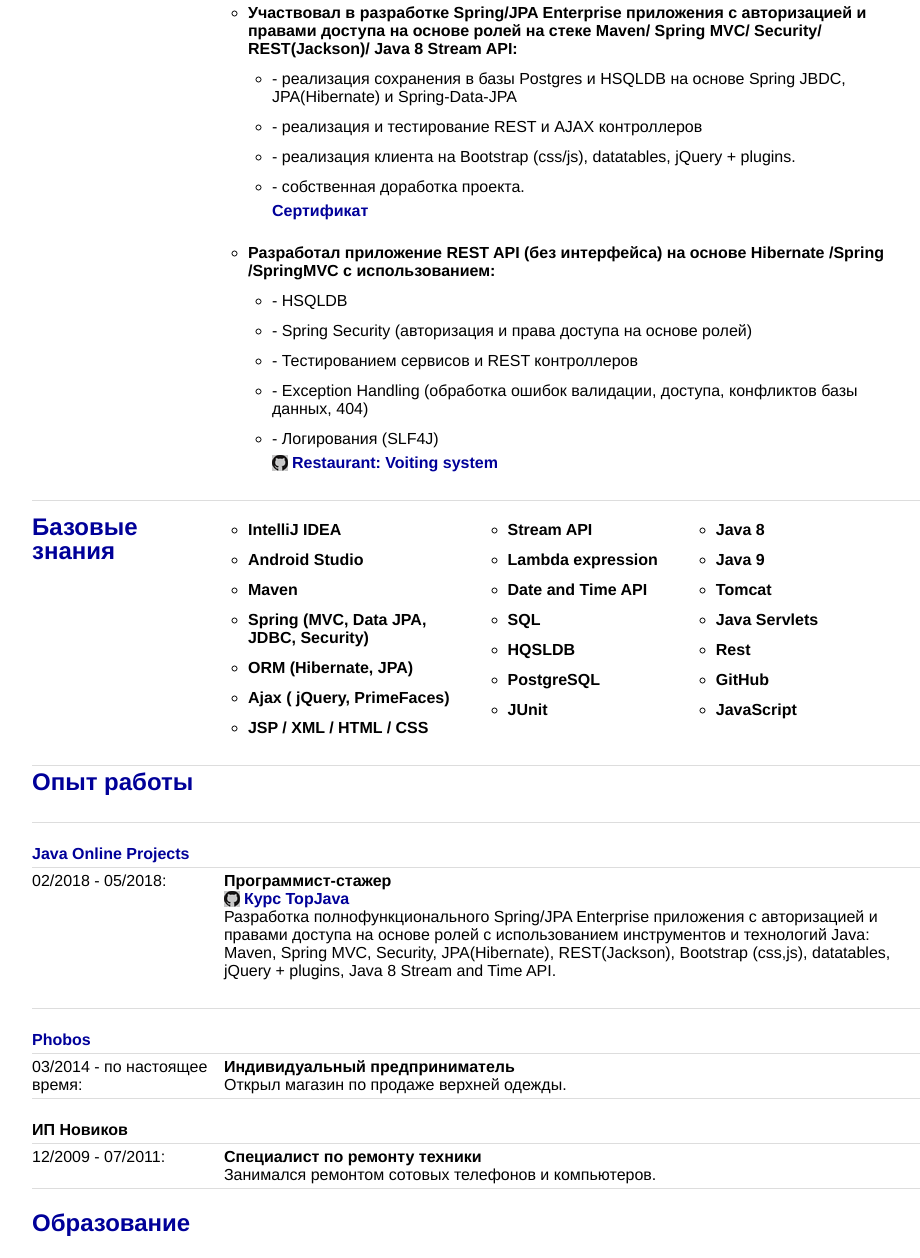
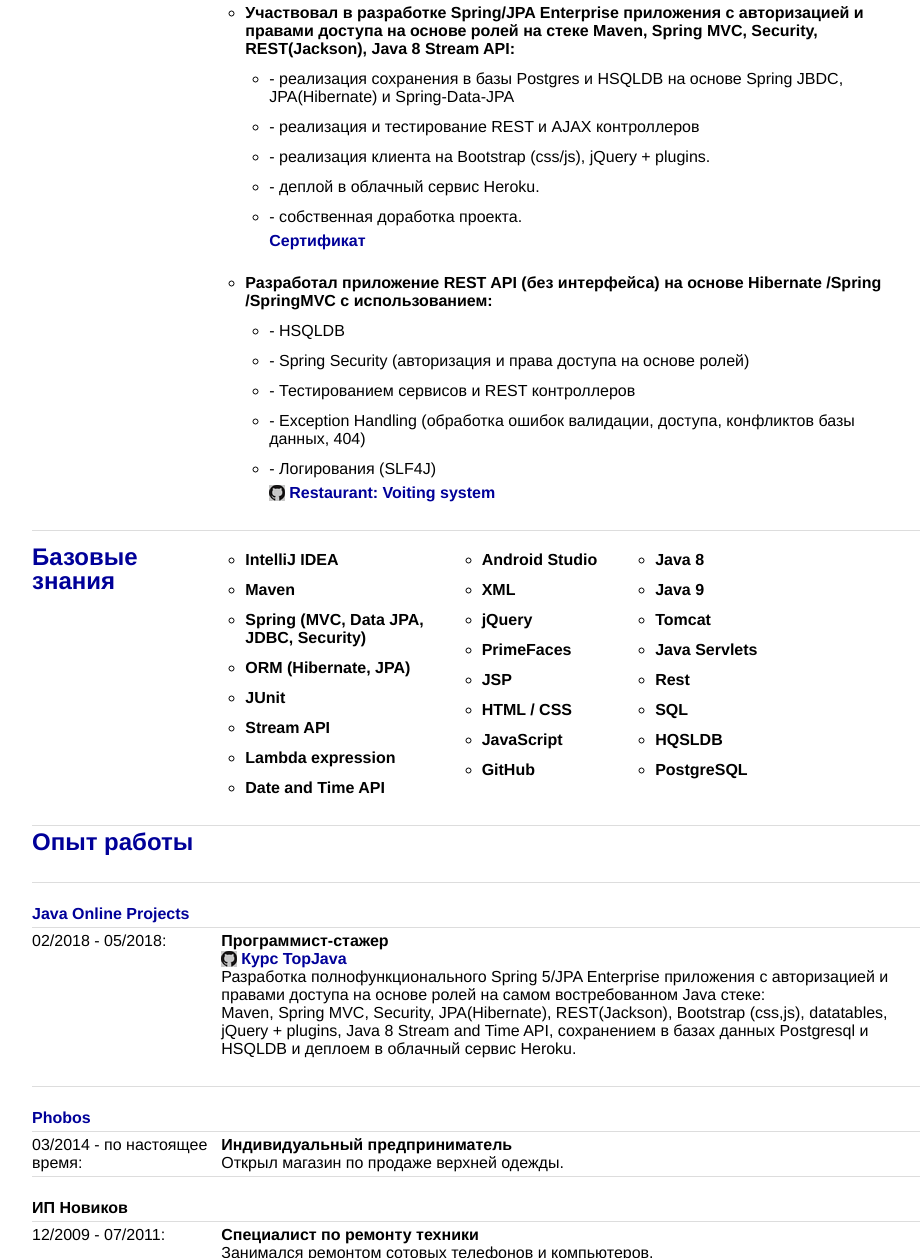
Before and after one commit to qf05/qf05.github.io, a plain HTML site: page index.html in a window 1280 px wide. Shown: the part 532-1790 px from the top of the page, without its empty margins (158-1078 px from the left). Drawn offline with Linux system fonts and the light colour scheme.

Commit message:
sort_again

```diff
--- a/index.html
+++ b/index.html
@@ -46,9 +46,8 @@
                                     <a href="https://goo.gl/aYkg5a" target=_blank> Learning Cards</a></b>
                                 <ul></ul>
                             </li>
-                            <li><b>Участвовал в разработке Spring/JPA Enterprise приложения c авторизацией и правами
-                                доступа на основе ролей
-                                на стеке Maven/ Spring MVC/ Security/ REST(Jackson)/ Java 8 Stream API:</b>
+                            <li><b>Участвовал в разработке Spring/JPA Enterprise приложения c авторизацией и правами доступа на основе ролей
+                                на стеке Maven, Spring MVC, Security, REST(Jackson), Java 8 Stream API:</b>
                                 <ul>
                                     <li>
                                         - реализация сохранения в базы Postgres и HSQLDB на основе Spring JBDC,
@@ -58,7 +57,10 @@
                                         - реализация и тестирование REST и AJAX контроллеров
                                     </li>
                                     <li>
-                                        - реализация клиента на Bootstrap (css/js), datatables, jQuery + plugins.
+                                        - реализация клиента на Bootstrap (css/js), jQuery + plugins.
+                                    </li>
+                                    <li>
+                                        - деплой в облачный сервис Heroku.
                                     </li>
                                     <li>
                                         - собственная доработка проекта.
@@ -104,9 +106,6 @@
                                             IntelliJ IDEA
                                         </li>
                                         <li>
-                                            Android Studio
-                                        </li>
-                                        <li>
                                             Maven
                                         </li>
                                         <li>
@@ -116,15 +115,8 @@
                                             ORM (Hibernate, JPA)
                                         </li>
                                         <li>
-                                            Ajax ( jQuery, PrimeFaces)
+                                            JUnit
                                         </li>
-                                        <li>
-                                            JSP / XML / HTML / CSS
-                                        </li>
-                                    </ul>
-                                </td>
-                                <td class="nonLine">
-                                    <ul>
                                         <li>
                                             Stream API
                                         </li>
@@ -134,17 +126,33 @@
                                         <li>
                                             Date and Time API
                                         </li>
+                                    </ul>
+                                </td>
+                                <td class="nonLine">
+                                    <ul>
                                         <li>
-                                            SQL
+                                            Android Studio
                                         </li>
                                         <li>
-                                            HQSLDB
+                                            XML
                                         </li>
                                         <li>
-                                            PostgreSQL
+                                            jQuery
                                         </li>
                                         <li>
-                                            JUnit
+                                            PrimeFaces
+                                        </li>
+                                        <li>
+                                            JSP
+                                        </li>
+                                        <li>
+                                            HTML / CSS
+                                        </li>
+                                        <li>
+                                            JavaScript
+                                        </li>
+                                        <li>
+                                            GitHub
                                         </li>
                                     </ul>
                                 </td>
@@ -166,10 +174,13 @@
                                             Rest
                                         </li>
                                         <li>
-                                            GitHub
+                                            SQL
                                         </li>
                                         <li>
-                                            JavaScript
+                                            HQSLDB
+                                        </li>
+                                        <li>
+                                            PostgreSQL
                                         </li>
                                     </ul>
                                 </td>
@@ -190,11 +201,11 @@
                     <td><strong>Программист-стажер</strong>
                         <p>
                             <b><a href="https://github.com/JavaOPs/topjava" target=_blank>Курс TopJava</a></b><br>
-                            Разработка полнофункционального Spring/JPA Enterprise приложения c
-                            авторизацией и правами доступа на основе ролей с использованием
-                            инструментов и технологий Java: <br> Maven, Spring MVC, Security, JPA(Hibernate),
-                            REST(Jackson), Bootstrap (css,js), datatables, jQuery + plugins, Java 8 Stream and Time
-                            API.
+                            Разработка полнофункционального Spring 5/JPA Enterprise приложения c авторизацией и правами
+                            доступа на основе ролей на самом востребованном Java стеке: <br>
+                            Maven, Spring MVC, Security, JPA(Hibernate), REST(Jackson), Bootstrap (css,js),
+                            datatables, jQuery + plugins, Java 8 Stream and Time API, сохранением в базах данных
+                            Postgresql и HSQLDB и деплоем в облачный сервис Heroku.
                         </p>
                     </td>
                 </tr>
```
